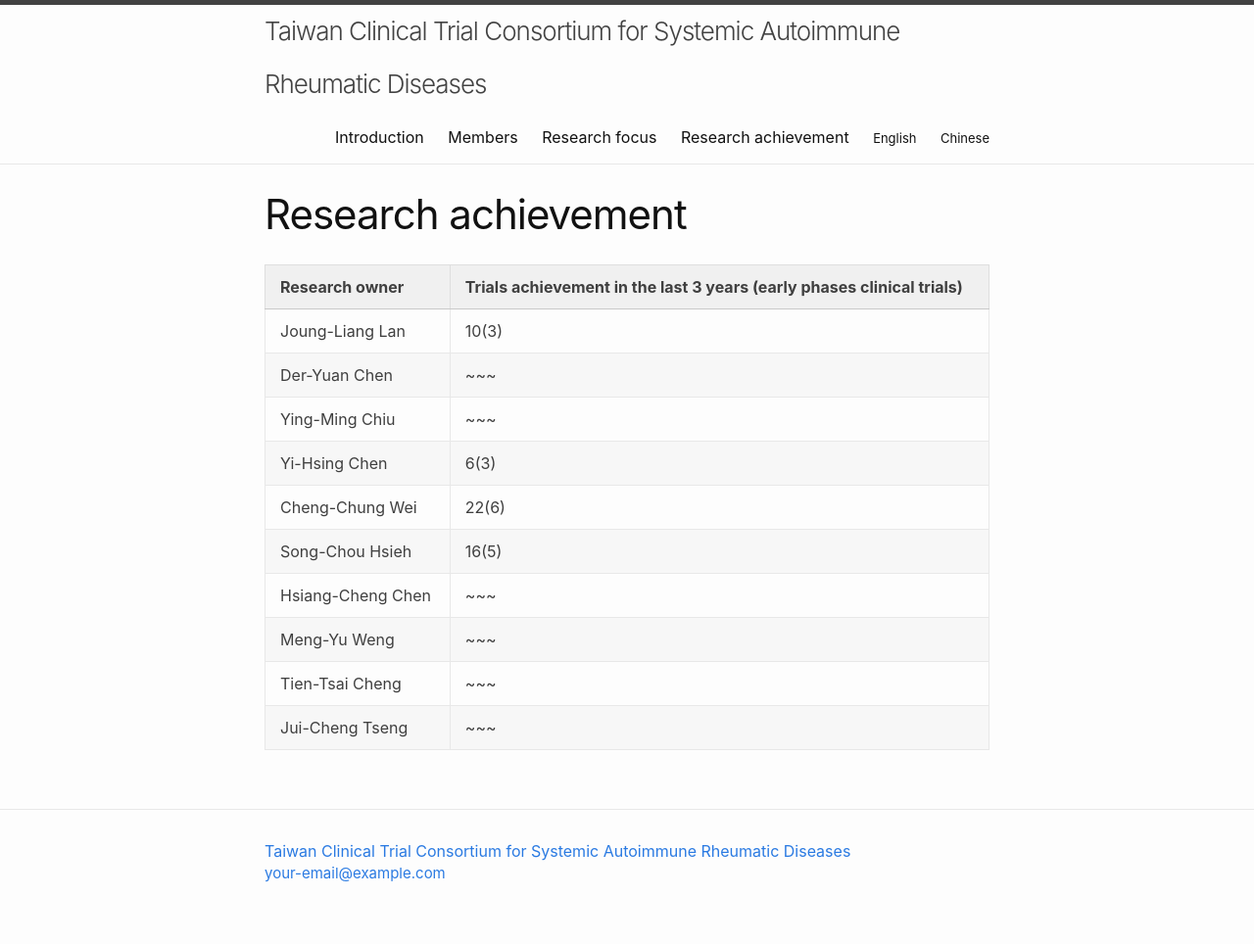
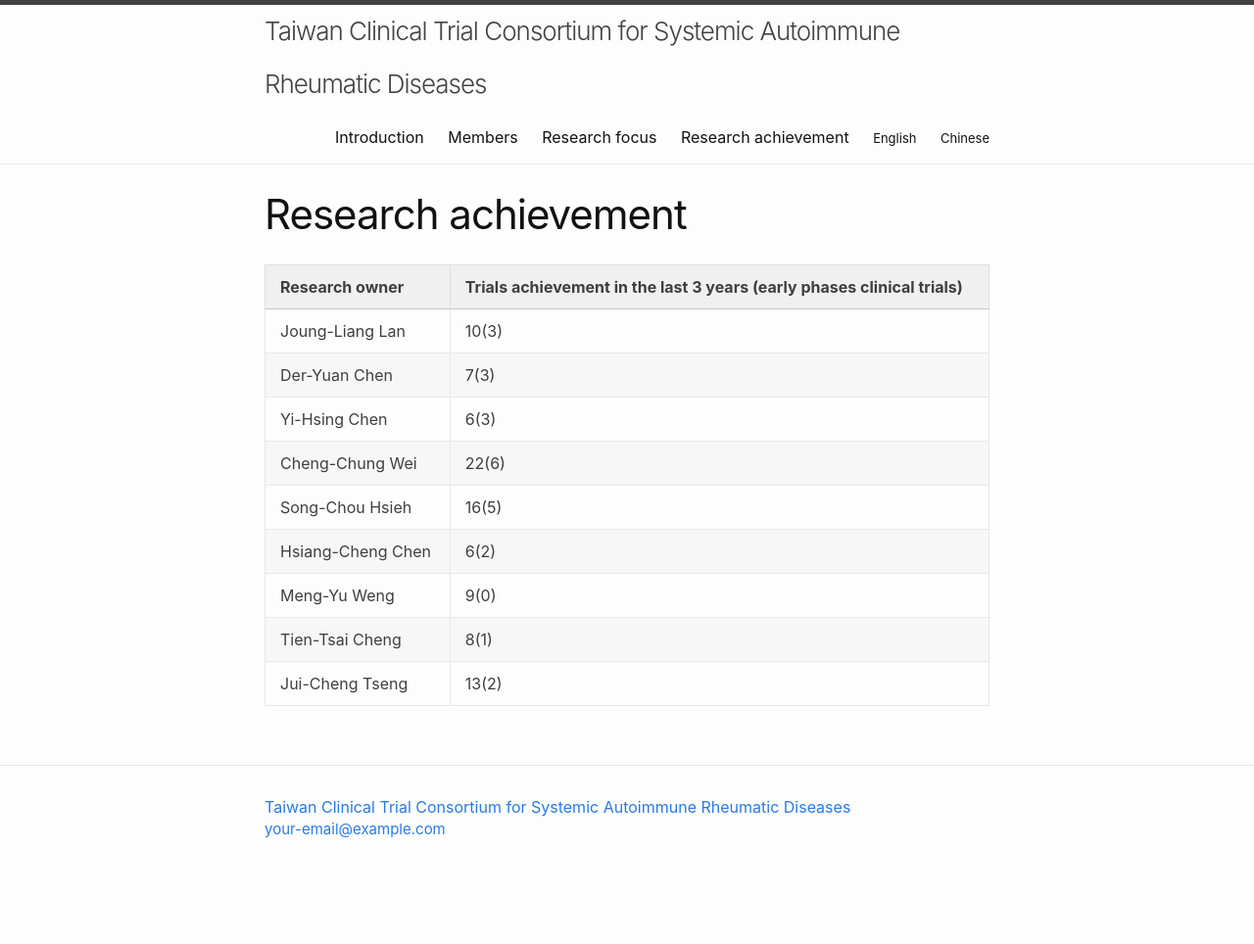
Before and after one commit to tctc-sard/tctc-sard, a Jekyll site: the page built from en/results.md, in a window 1280 px wide. Shown: the whole page at 98% size. Built offline with Jekyll 4.4.1, drawn with Linux system fonts in a browser that asks for light colours; after the commit the page ends 919 px from its top, so only the background shows below that.

Commit message:
updated results

```diff
--- a/en/results.md
+++ b/en/results.md
@@ -8,13 +8,12 @@ ref: results
 
 Research owner | Trials achievement in the last 3 years (early phases clinical trials)
 --- | ---
-Joung-Liang Lan | 10(3)
-Der-Yuan Chen | ~~~
-Ying-Ming Chiu | ~~~
+Joung-Liang Lan |	10(3)
+Der-Yuan Chen |	7(3)
 Yi-Hsing Chen | 6(3)
 Cheng-Chung Wei | 22(6)
 Song-Chou Hsieh | 16(5)
-Hsiang-Cheng Chen | ~~~
-Meng-Yu Weng | ~~~
-Tien-Tsai Cheng | ~~~
-Jui-Cheng Tseng | ~~~
+Hsiang-Cheng Chen | 6(2)
+Meng-Yu Weng | 9(0)
+Tien-Tsai Cheng | 8(1)
+Jui-Cheng Tseng | 13(2)
```
